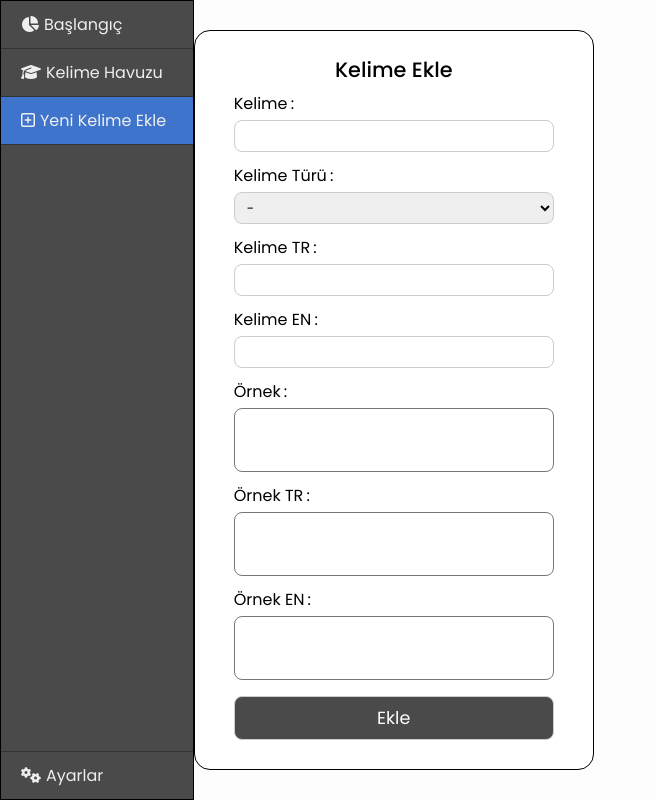
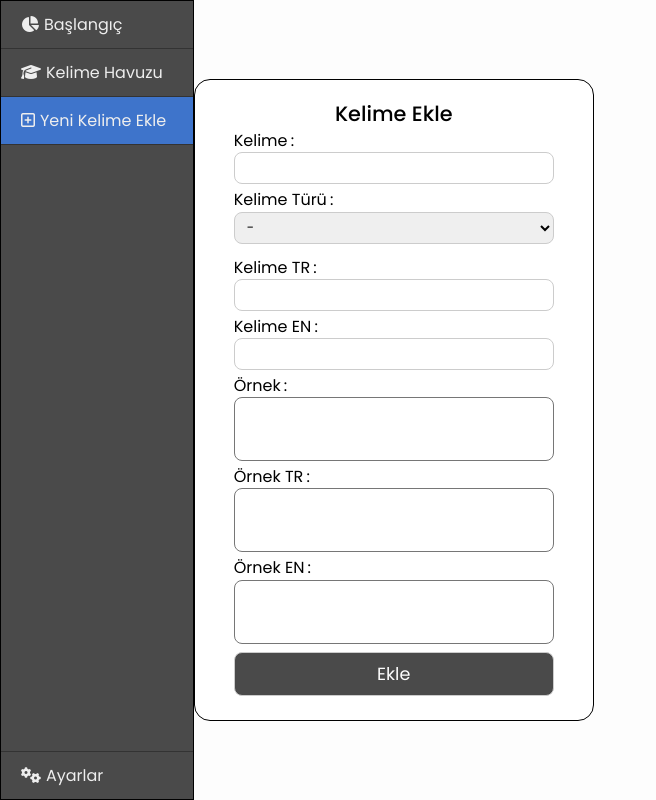
Before and after one commit to MuratAkkus0/frontend-daily, a PHP site: page /word_repeat/pages/new-word.html in a window 1280 px wide. Shown: the whole page, without its empty margins (0-656 px from the left). Run offline with PHP 8.4, Linux system fonts and the light colour scheme; some web fonts are replaced.

Commit message:
Kelime Ekleme Alani Kücültüldü

```diff
--- a/word_repeat/css/add_new_word.css
+++ b/word_repeat/css/add_new_word.css
@@ -5,7 +5,7 @@ section.add_new_word{
 .new_word_box{
     width: 25rem;
     max-height: fit-content;
-    padding: 1.8rem;
+    padding: 1.5rem;
     display: flex;
     flex-direction: column;
     justify-content: center;
@@ -15,7 +15,7 @@ section.add_new_word{
     background-color: #ffffff;
 }
 .new_word_box > h1{
-    margin-bottom: 1rem;
+    margin-bottom: .5rem;
     font-size: 1.3rem;
     font-weight: 500;
 }
@@ -41,7 +41,7 @@ section.add_new_word{
     cursor: pointer;
 }
 #new_word_form > input{
-    margin-bottom: 1rem;
+    margin-bottom: .5rem;
     width: 20rem;
     height: 2rem;
     border-radius: 0.5rem;
@@ -53,11 +53,11 @@ section.add_new_word{
     padding: 0.5rem;
     resize: none;
     border-radius: 0.5rem;
-    margin-bottom: 1rem;
+    margin-bottom: .5rem;
 
 }
 #new_word_form > label{
-    margin-bottom: 0.5rem;
+    margin-bottom: 0.2rem;
 }
 #new_word_form > label:after{
     content: ":";
```
